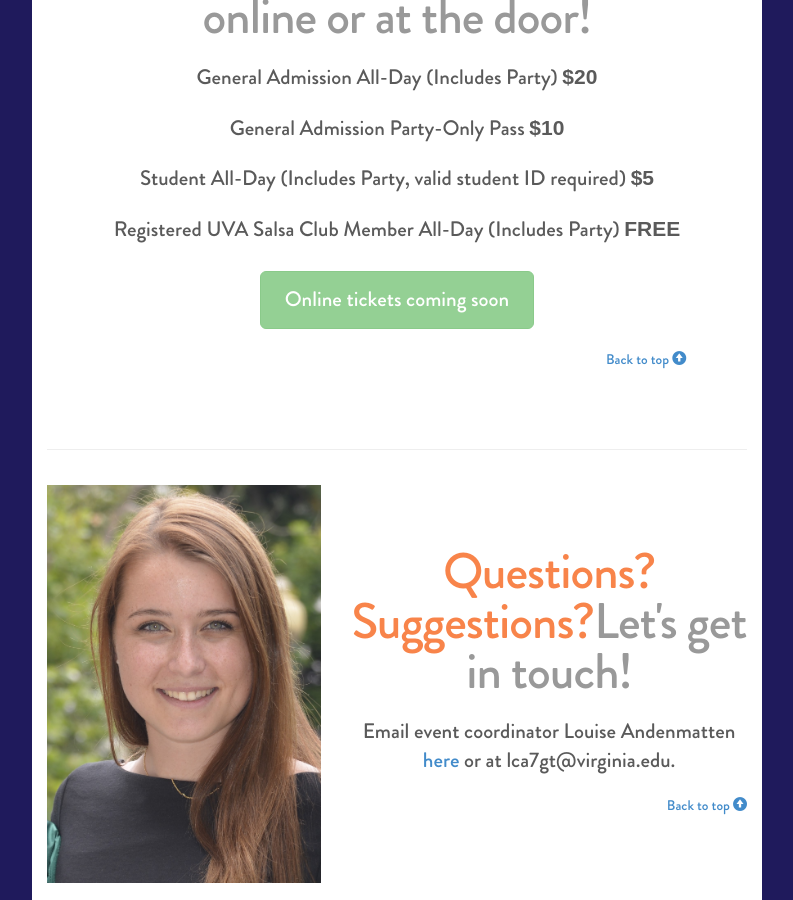
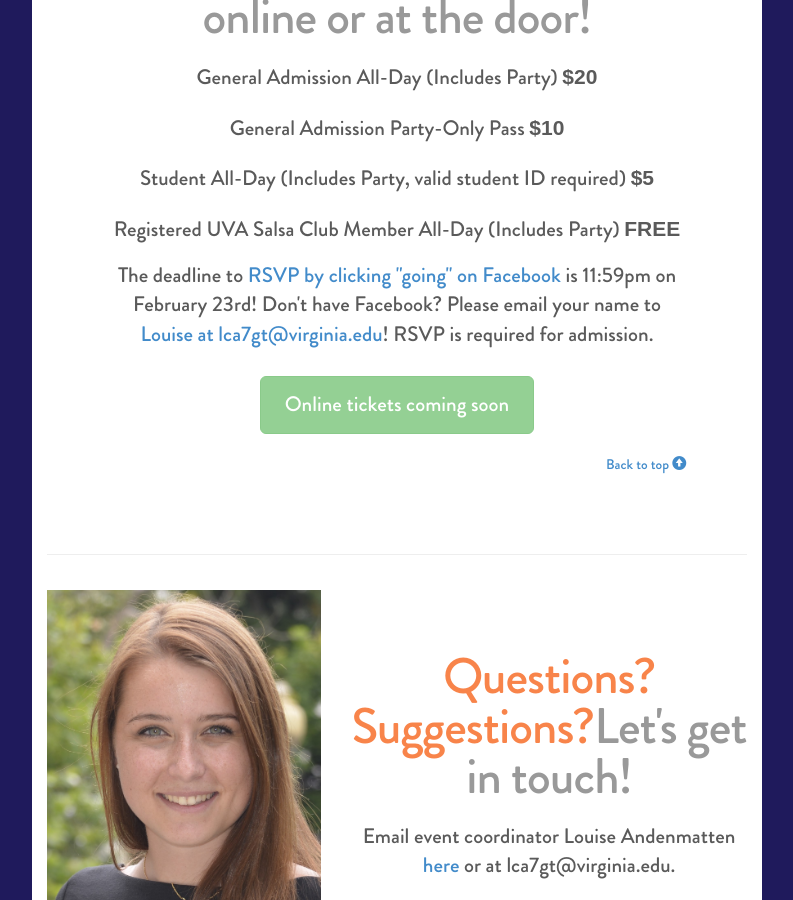
Before and after one commit to swoloszynski/universitysalsafest, a Jekyll site: the page built from index.html, in a window 1280 px wide and 900 px high, scrolled down 2735 px. Shown: the whole window, without its empty margins (243-1036 px from the left). Built offline with Jekyll 4.4.1, drawn with Linux system fonts in a browser that asks for light colours.

Commit message:
Add RSVP info to ticket section, closes #47

```diff
--- a/_data/global.yml
+++ b/_data/global.yml
@@ -7,7 +7,8 @@ description: >-
   University Salsa Fest at University of Virginia UVA 2018
 year: 2018
 
-facebook_event_url: https://www.facebook.com/events/1841456429468267/
+facebook_event_url: https://www.facebook.com/events/1986413301576636/
+rsvp_deadline: 11:59pm on February 23rd
 
 organizer_name: Louise Andenmatten
 organizer_first_name: Louise
--- a/_layouts/default.html
+++ b/_layouts/default.html
@@ -71,8 +71,8 @@
           <p class="lead schedule-time">General Admission Party-Only Pass <span class="schedule-bold">$10</span></p>
           <p class="lead schedule-time">Student All-Day (Includes Party, valid student ID required) <span class="schedule-bold">$5</span></p>
           <p class="lead schedule-time">Registered UVA Salsa Club Member All-Day (Includes Party) <span class="schedule-bold">FREE</span></p>
-         <!--  <p class="lead schedule-time cushion">Online ticketing will close at midnight on Thursday, February 2nd. Tickets at the door are cash only.</p>
-          <p class="lead schedule-time cushion">The deadline to <a href="{{ site.data.global.facebook_event_url }}" target="blank">RSVP by clicking "going" on Facebook</a> is Saturday at 7&nbspAM! Don't have Facebook? Please email your name to {{ site.data.global.organizer_email }}! RSVP is required for admission!</p> -->
+          <!-- <p class="lead schedule-time cushion">Online ticketing will close at midnight on Thursday, February 2nd. Tickets at the door are cash only.</p> -->
+          <p class="lead schedule-time cushion">The deadline to <a href="{{ site.data.global.facebook_event_url }}" target="blank">RSVP by clicking "going" on Facebook</a> is {{ site.data.global.rsvp_deadline }}! Don't have Facebook? Please email your name to  <a href="mailto:{{ site.data.global.organizer_email }}?subject={{ site.data.global.title }} RSVP" target="blank">{{ site.data.global.organizer_first_name }} at {{ site.data.global.organizer_email }}</a>! RSVP is required for admission.</p>
 
 
           <div class="jumbotron jumbotron-custom">
```
